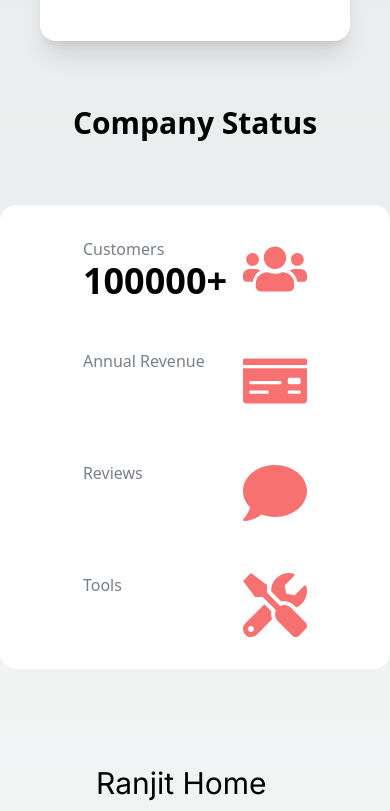
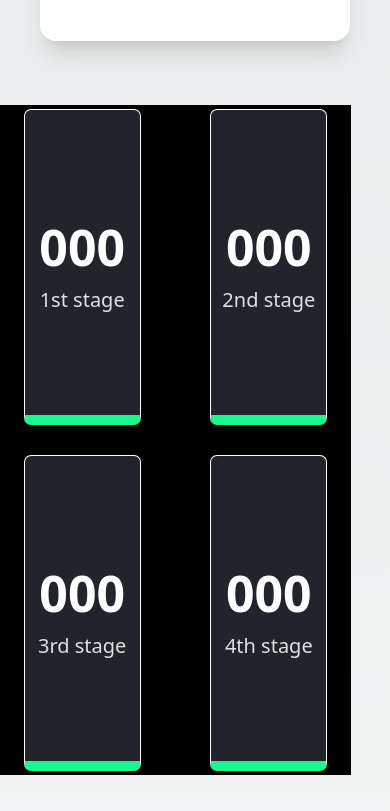
Before and after one commit to mollikacomputer/ranjitk, a Next.js app: page / in a window 390 px wide. Shown: the part 2091-2902 px from the top of the page. Built offline with nearby package versions, Linux system fonts and the light colour scheme.

Commit message:
count up trying to added

```diff
--- /dev/null
+++ b/components/CountUpPage.js
@@ -0,0 +1,36 @@
+import React from "react";
+// const firstTest= require("@/javascript/countuppage.module")
+import Styles from "@/styles/countuppage.module.css";
+const CountUpPage = () => {
+  return (
+    <div className={Styles.container}>
+      <div className={Styles.wrapper}>
+        <div className={Styles.countupstyle}>
+            <span className={Styles.num} data-val="250">000</span>
+            <p className={Styles.text}> 1st stage  </p>
+        </div>
+      </div>
+      <div className={Styles.wrapper}>
+        <div className={Styles.countupstyle}>
+            <span className={Styles.num} data-val="250">000</span>
+            <p className={Styles.text}> 2nd stage  </p>
+        </div>
+      </div>
+      <div className={Styles.wrapper}>
+        <div className={Styles.countupstyle}>
+            <span className={Styles.num} data-val="250">000</span>
+            <p className={Styles.text}> 3rd stage  </p>
+        </div>
+      </div>
+      <div className={Styles.wrapper}>
+        <div className={Styles.countupstyle}>
+            <span className={Styles.num} data-val="250">000</span>
+            <p className={Styles.text}> 4th stage  </p>
+        </div>
+      </div>
+      {/* {firstTest()} */}
+    </div>
+  );
+};
+
+export default CountUpPage;
--- a/components/Status.js
+++ b/components/Status.js
@@ -5,6 +5,8 @@ import { FaUsers, FaMoneyCheck, FaComment, FaTools } from "react-icons/fa";
 const Status = () => {
   return (
     <section className="container mx-auto ">
+
+
       <div className="text-center" >
       <h2 className="text-3xl my-16 font-bold ">Company Status</h2>
       </div>
@@ -39,7 +41,6 @@ const Status = () => {
               </div>
             </div>
           </div>
-
           {/* ______rviews______ */}
           <div className="stat">
             <div className="stat-figure text-red-400 s-full">
--- /dev/null
+++ b/javascript/countuppage.module.js
@@ -0,0 +1 @@
+// let valueDisplays = document.querySelectorAll(".num");
--- a/package.json
+++ b/package.json
@@ -14,10 +14,9 @@
     "react": "18.2.0",
     "react-countup": "^6.4.2",
     "react-dom": "18.2.0",
-    "react-icons": "^4.8.0",
+    "react-scroll-trigger": "^0.6.14",
     "react-toastify": "^9.1.3",
-    "react-type-animation": "^3.0.1",
-    "react-visibility-sensor": "^5.1.1"
+    "react-type-animation": "^3.0.1"
   },
   "devDependencies": {
     "autoprefixer": "^10.4.14",
--- a/pages/_app.js
+++ b/pages/_app.js
@@ -2,8 +2,9 @@ import Footer from '@/components/Footer';
 import HeroSection from '@/components/HeroSection';
 import Navbar from '@/components/Navbar';
 import Comments from '@/components/Comments';
-import Status from '@/components/Status';
-import '@/styles/globals.css'
+import '@/styles/globals.css';
+import CountUpPage from '@/components/CountUpPage';
+
 
 export default function App({ Component, pageProps }) {
   return(
@@ -11,7 +12,7 @@ export default function App({ Component, pageProps }) {
     <Navbar/>
     <HeroSection/>
     <Comments/>
-    <Status/>
+    <CountUpPage/>
     <Component {...pageProps} />
     <Footer/>
     </>
--- /dev/null
+++ b/styles/countuppage.module.css
@@ -0,0 +1,55 @@
+
+.container{
+    height: auto;
+    background: black;
+    color: white;
+    padding: 1%;
+    display: flex;
+    justify-content: space-around;
+    gap: 1%;
+}
+.wrapper{
+    border: 1px solid white;
+    border-radius: 8px;
+    width: 25%;
+    border-radius: 0.5em;
+    background-color: #21242b;
+    border-bottom: 10px solid #18f98f;
+
+}
+.countupstyle{
+    margin-top: 100px;
+    margin-bottom: 100px;
+    text-align: center;
+    font-weight: 800;
+    font-size: 50px;
+
+
+}
+.text{
+    color: #e0e0e0;
+    font-size: 20px;
+    font-weight: 400;
+}
+
+@media screen and (max-width:1024px) {
+    .container{
+        width:85vw;
+    }
+    .wrapper{
+        height: 26vmin;
+        width: 26vmin;
+    }
+}
+@media screen and (max-width:768px) {
+    .container{
+        width:90vw;
+        flex-wrap: wrap;
+        gap: 30px;
+    }
+    .wrapper{
+        height: calc(33% - 40px);
+        width: 30vmin;
+        font-size: 14px;
+    }
+}
```
Also changed, not shown: 1 other file (tests, documents, lock files or other folders).
